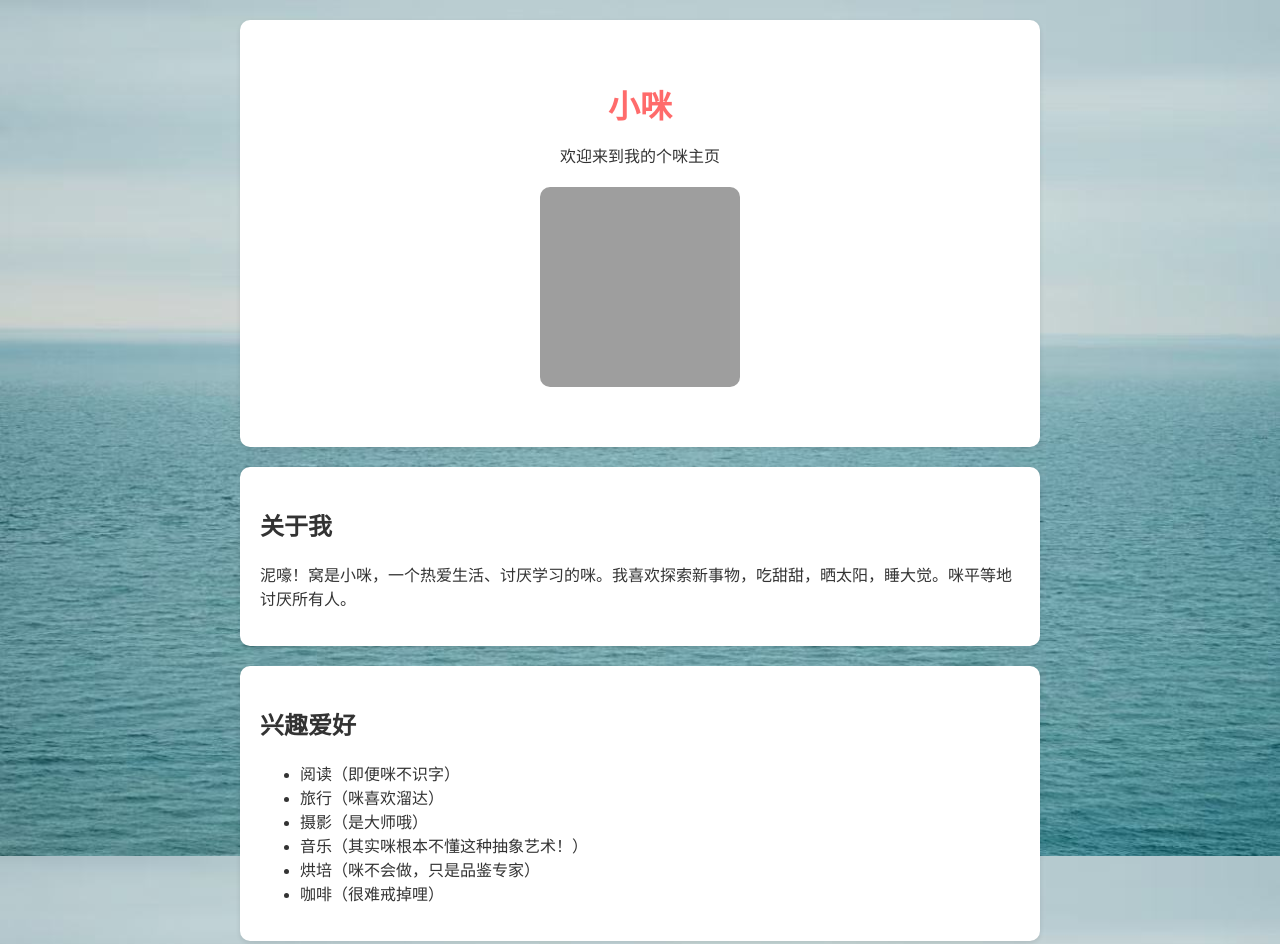
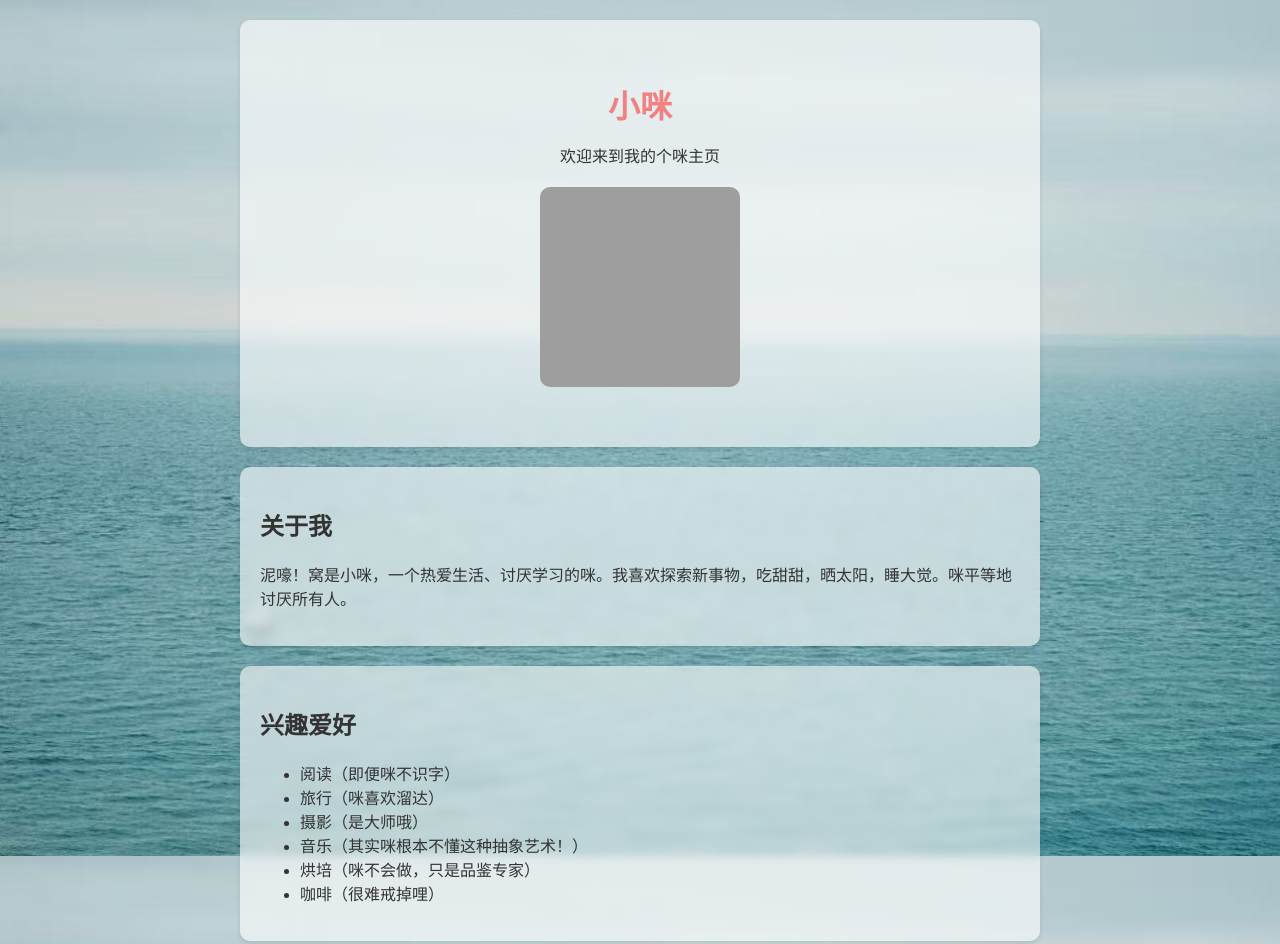
Before and after one commit to Effyxx/effy.github.io, a plain HTML site: page index.html in a window 1280 px wide. Shown: the top 944 px of the page. Drawn offline with Linux system fonts and the light colour scheme; grey boxes are pictures that could not be loaded.

Commit message:
modified content

```diff
--- a/index.html
+++ b/index.html
@@ -24,13 +24,14 @@
         header {
             text-align: center;
             padding: 40px 0;
-            background-color: #fff;
+            background-color: rgba(255, 255, 255, 0.6);
             border-radius: 10px;
             margin-bottom: 20px;
             box-shadow: 0 2px 5px rgba(0,0,0,0.1);
+            backdrop-filter: blur(5px);
         }
         h1 {
-            color: #ff6b6b;
+            color: #f28282;
             margin-bottom: 10px;
         }
         .profile-img {
@@ -42,11 +43,12 @@
             object-fit: cover;
         }
         .section {
-            background-color: #fff;
+            background-color: rgba(255, 255, 255, 0.6);
             padding: 20px;
             border-radius: 10px;
             margin-bottom: 20px;
             box-shadow: 0 2px 5px rgba(0,0,0,0.1);
+            backdrop-filter: blur(5px);
         }
         .social-links {
             display: flex;
```
